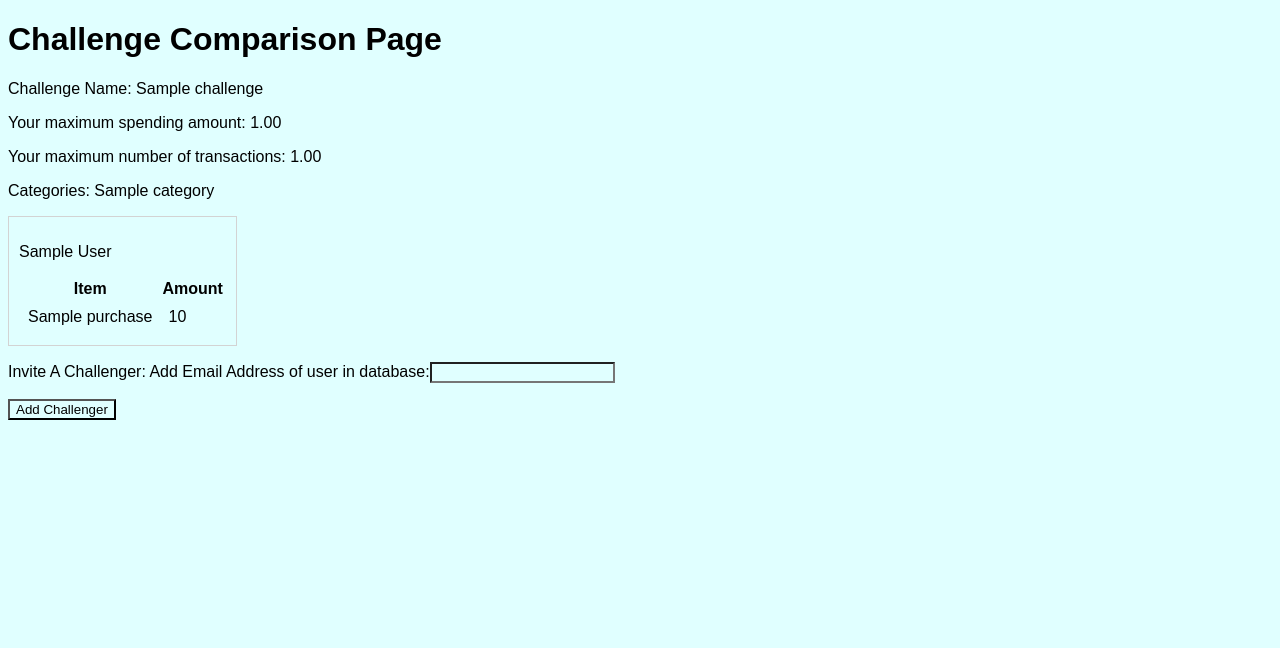
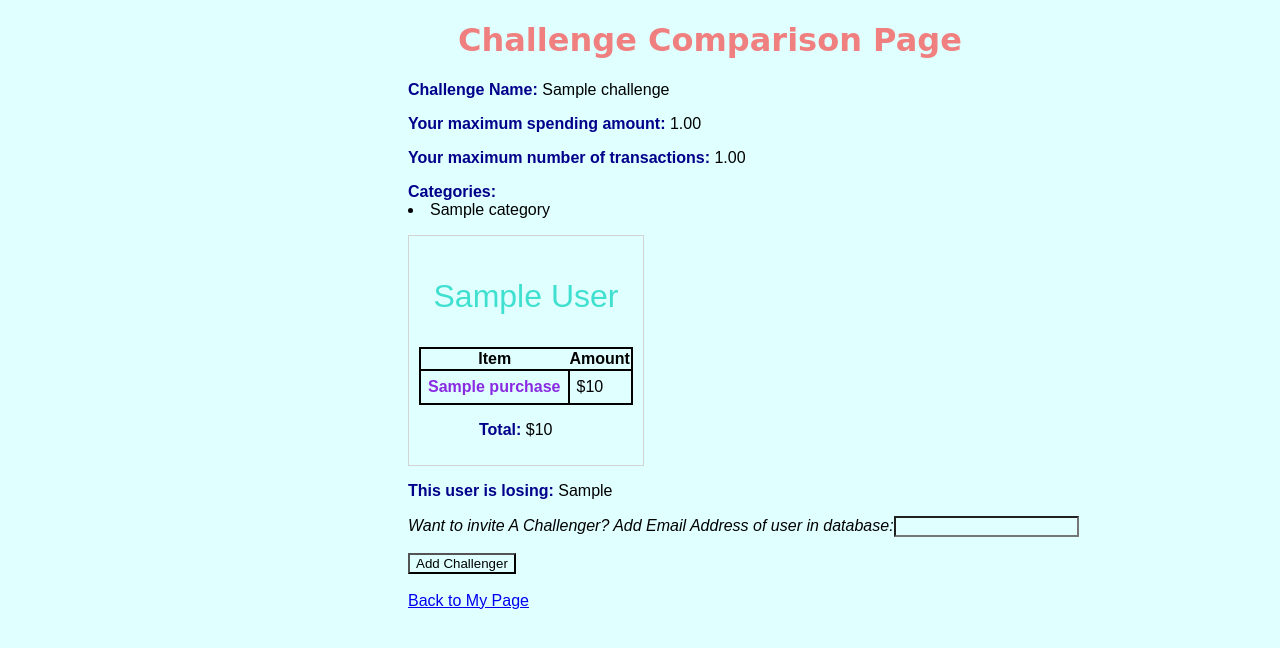
Before and after one commit to mazurasdf/spending_challenge_proj, a Django app: template challenge_app/templates/challengepage.html in a window 1280 px wide. Shown: the top 648 px of the page. Run offline with Django 3.2, Linux system fonts and the light colour scheme; tables that the repository leaves empty hold one stand-in row (values such as "Sample post"); the template is opened without the code that fills it: values that come from a table or form of the project are taken from there, most other values are stand-ins (such as "Sample title", 1, 10 or a date in 2020).

Commit message:
a lot of work on challenge page, totals

```diff
--- a/challenge_app/models.py
+++ b/challenge_app/models.py
@@ -66,3 +66,11 @@ class Challenge(models.Model):
     created_at = models.DateTimeField(auto_now_add=True)
     updated_at = models.DateTimeField(auto_now=True)
     objects = Challenge_Manager()
+
+    def get_max(self):
+        user_list=self.users.all()
+        max=user_list[0]
+        for user in user_list:
+                if user.get_sum_of_challenge_transactions(self)>max.get_sum_of_challenge_transactions(self):
+                    max=user
+        return max
--- a/challenge_app/static/css/global_style.css
+++ b/challenge_app/static/css/global_style.css
@@ -5,8 +5,28 @@
 
 #header{
     border: 1px solid black;
+    text-align: center;
+    padding: 10px;
+    background-image: url("/static/images/backgroundimage.jpeg");
+
 }
 
+#purchases_table{
+
+    padding: 20px;
+    margin-left: 420px;
+
+}
+td{
+    padding: 10px;
+}
+#add_another_purchase{
+    margin-left: 480px;
+}
+
+#total_spendings{
+    margin-left:420px;
+}
 .user_box {
     display: inline-block;
     border: 1px solid lightgrey;
@@ -28,3 +48,47 @@
 .user_box tr:hover{
     background-color: lightgrey;
 }
+
+
+table, tr, td {
+    border: 2px solid black;
+    border-collapse: collapse;
+}
+
+#main_box{
+    margin-left: 400px;
+}
+
+
+.challenge_page_text{
+    color: darkblue;
+    display: inline;
+    text-align: center;
+}
+
+#challenge_comparison_page{
+    color: lightcoral;
+    font-family: cursive;
+    margin-left: 450px;
+}
+#purchase_item{
+    font-weight: bold;
+    color: blueviolet;
+}
+
+.invite_challenger{
+    font-style: italic;
+}
+
+.challenger_name{
+    color: turquoise;
+    text-align: center;
+    font-size: 32px;
+}
+
+.challenge_total{
+    color: darkblue;
+    display: inline;
+    margin-left: 60px;
+
+}
--- a/challenge_app/templates/challengepage.html
+++ b/challenge_app/templates/challengepage.html
@@ -11,20 +11,22 @@
 </head>
 
 <body>
-    <h1>Challenge Comparison Page</h1>
+        <h1 id="challenge_comparison_page">Challenge Comparison Page</h1>
+    <div id="main_box">
 
-    <p>Challenge Name: {{challenge_to_show.name}}</p>
-    <p>Your maximum spending amount: {{challenge_to_show.dollar_max}} </p>
-    <p>Your maximum number of transactions: {{challenge_to_show.purchase_max}}</p>
+
+        <p><h4 class="challenge_page_text">Challenge Name: </h4>{{challenge_to_show.name}}</p>
+        <p><h4 class="challenge_page_text">Your maximum spending amount: </h4>{{challenge_to_show.dollar_max}}</p>
+        <p><h4 class="challenge_page_text">Your maximum number of transactions: </h4>{{challenge_to_show.purchase_max}}</p>
         <p>
-        Categories:
+            <h4 class="challenge_page_text">Categories:</h4>
             {% for category in challenge_to_show.categories.all %}
-        {{category.name}}
+            <li>{{category.name}}</li>
             {% endfor %}
         </p>
         {% for this_user in user_list %}
         <div class="user_box">
-            <p>{{this_user.user.first_name}} {{this_user.user.last_name}}</p>
+            <p class="challenger_name">{{this_user.user.first_name}} {{this_user.user.last_name}}</p>
             <table>
                 <thead>
                     <tr>
@@ -35,18 +37,26 @@
                 <tbody>
                     {% for purchase in this_user.purchases %}
                     <tr>
-                            <td>{{purchase.item_name}}</td>
-                            <td>{{purchase.amount}}</td>
+                        <td id="purchase_item">{{purchase.item_name}}</td>
+                        <td>${{purchase.amount}}</td>
+
                     </tr>
+
                     {% endfor %}
                 </tbody>
             </table>
+            <div>
+                <p><h4 class="challenge_total">Total:</h4> ${{this_user.purchase_total}} </p>
             </div>
+        </div>
+
         {% endfor %}
+        <p><h4 class="challenge_page_text">This user is losing:</h4> {{challenge_to_show.get_max.first_name}}</p>
 
-    <form action="/app/users/add_challenger_to_challenge/{{challenge_to_show.id}}", method='POST'>
+
+    <form action="/app/users/add_challenger_to_challenge/{{challenge_to_show.id}}" , method='POST'>
         {% csrf_token %}
-        <p>Invite A Challenger: Add Email Address of user in database:<input type="email" name="emailinvite"></p>
+        <p class="invite_challenger">Want to invite A Challenger? Add Email Address of user in database:<input type="email" name="emailinvite"></p>
         <input type="submit" value="Add Challenger">
     </form>
 
@@ -58,5 +68,9 @@
 </ul>
 {%endfor%} -->
 
+    <br>
+    <a href="/app/users/{{request.session.user_id}}">Back to My Page</a>
+</div>
 </body>
+
 </html>
--- a/login_app/models.py
+++ b/login_app/models.py
@@ -1,6 +1,7 @@
 from django.db import models
 from datetime import date, datetime
 import re
+# from challenge_app.models import Purchase
 
 class User_Manager(models.Manager):
     def basic_validator(self, post_data):
@@ -32,3 +33,15 @@ class User(models.Model):
     created_at = models.DateTimeField(auto_now_add=True)
     updated_at = models.DateTimeField(auto_now=True)
     objects = User_Manager()
+
+    def get_sum(self):
+        sum = 0
+        for purchase in self.purchases.all():
+            sum = sum + purchase.amount
+        return sum
+
+    def get_sum_of_challenge_transactions(self, challenge):
+        sum=0
+        for purchase in self.purchases.filter(category__in=challenge.categories.all()):
+            sum=sum+purchase.amount
+        return sum
```
Also changed, not shown: challenge_app/templates/user_purchases.html (+13 -5 lines), challenge_app/views.py (+9 -4 lines), challenge_app/static/images/backgroundimage.jpeg (added), login_app/static/css/style.css (line endings or trailing spaces). Lines whose indentation alone changed are shown as unchanged.
